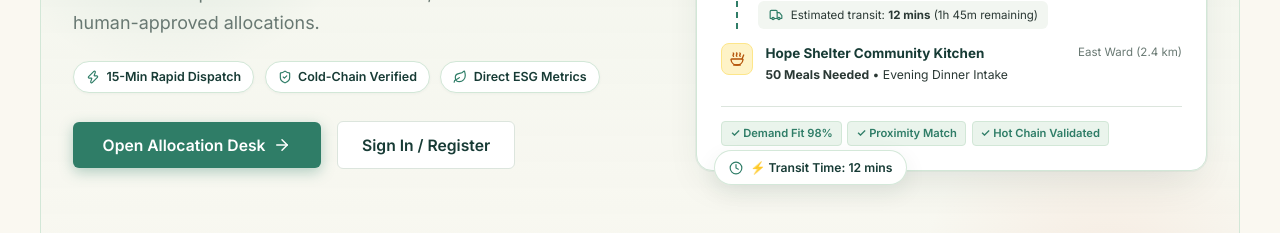
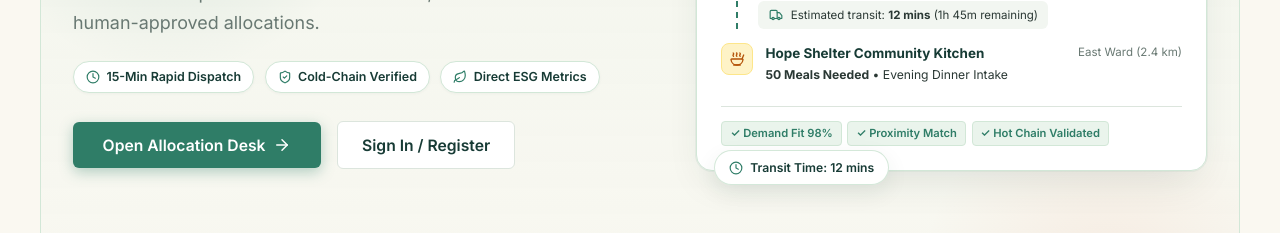
Before and after one commit to ashish-dev-hub/RescueBite-AI, a React (Vite) app in the folder frontend/: page / in a window 1280 px wide. Shown: the part 354-587 px from the top of the page. Built offline with nearby package versions, Linux system fonts and the light colour scheme; no server answers.

Commit message:
refactor(ui): remove lightning emoji and zap icon

```diff
--- a/frontend/src/pages/LandingPage.jsx
+++ b/frontend/src/pages/LandingPage.jsx
@@ -14,7 +14,6 @@ import {
   Clock,
   Heart,
   ChevronRight,
-  Zap,
   CheckCircle2,
   RefreshCw,
   Users,
@@ -156,7 +155,7 @@ export default function LandingPage({ onSelectRole, onOpenAuth }) {
             {/* Feature Highlights Pills */}
             <div className="hero-badges-row">
               <span className="hero-badge-pill">
-                <Zap size={14} color="var(--color-network-green)" />
+                <Clock size={14} color="var(--color-network-green)" />
                 <span>15-Min Rapid Dispatch</span>
               </span>
               <span className="hero-badge-pill">
@@ -248,7 +247,7 @@ export default function LandingPage({ onSelectRole, onOpenAuth }) {
             {/* Floating Bottom Badge */}
             <div className="floating-chip floating-chip-bottom">
               <Clock size={14} color="var(--color-network-green)" />
-              <span>⚡ Transit Time: {currentScenario.transitTime}</span>
+              <span>Transit Time: {currentScenario.transitTime}</span>
             </div>
 
             {/* Main Interactive Dispatch Radar Card */}
```
